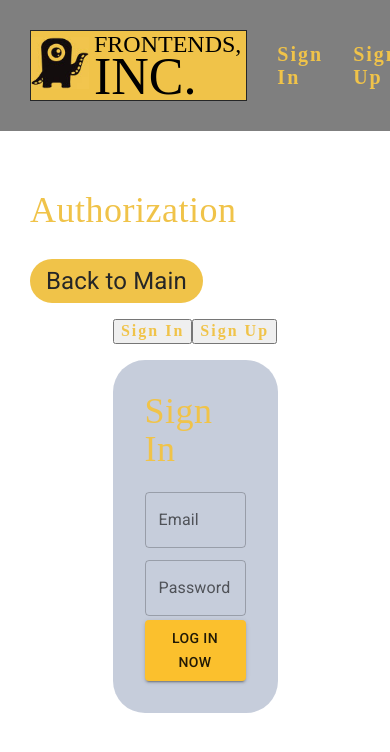
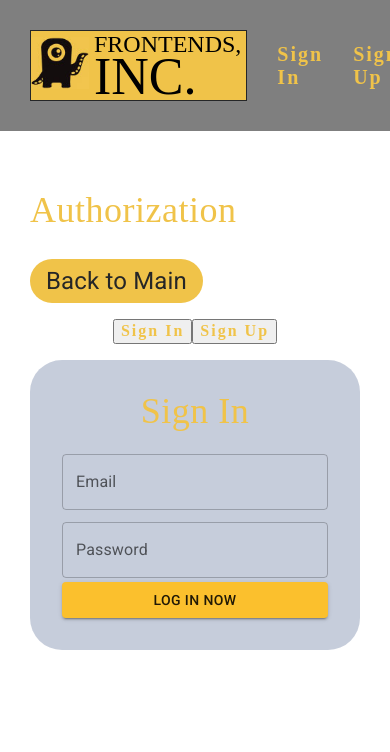
Before and after one commit to maximiloi/eCommerce-Application, a React (Vite) app in the folder monster-shop/: page /auth in a window 390 px wide. Shown: the top 752 px of the page. Built offline with nearby package versions, Linux system fonts and the light colour scheme; a web font is replaced by a local one.

Commit message:
fix: responsive input

```diff
--- a/monster-shop/src/sass/abstracts/_mixins.scss
+++ b/monster-shop/src/sass/abstracts/_mixins.scss
@@ -12,3 +12,11 @@
   background: $color;
   background: rgba($color, $opacity);
 }
+
+@mixin media-tablet {
+  @media (max-width: $tablet-width) { @content; }
+}
+
+@mixin media-mobile {
+  @media (max-width: $mobile-width) { @content; }
+}
--- a/monster-shop/src/sass/pages/_authPage.scss
+++ b/monster-shop/src/sass/pages/_authPage.scss
@@ -8,6 +8,10 @@
   &__content {
     max-width: 50%;
     margin: 0 auto;
+
+    @include media-tablet {
+      max-width: 100%;
+    }
   }
 
   .btn {
```
